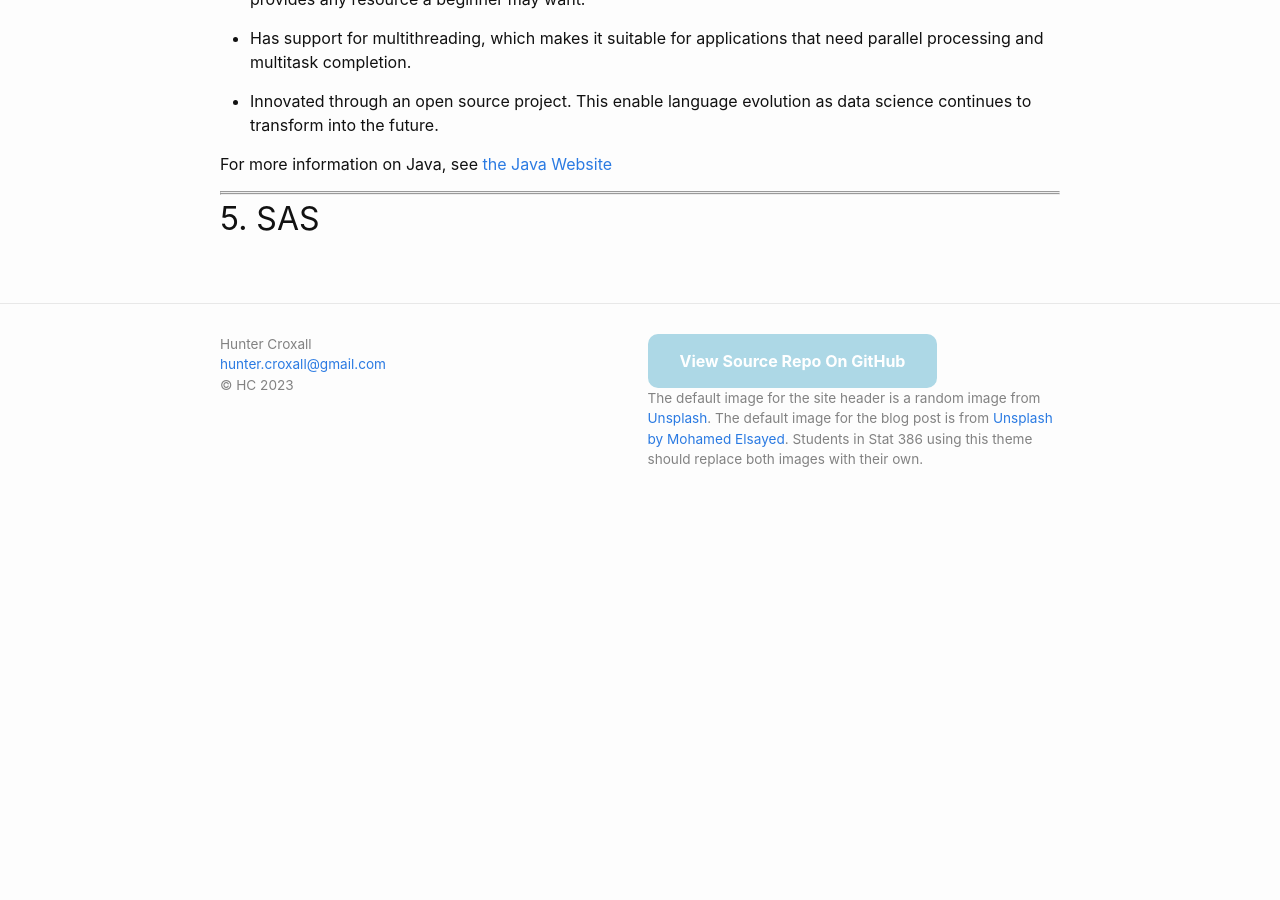
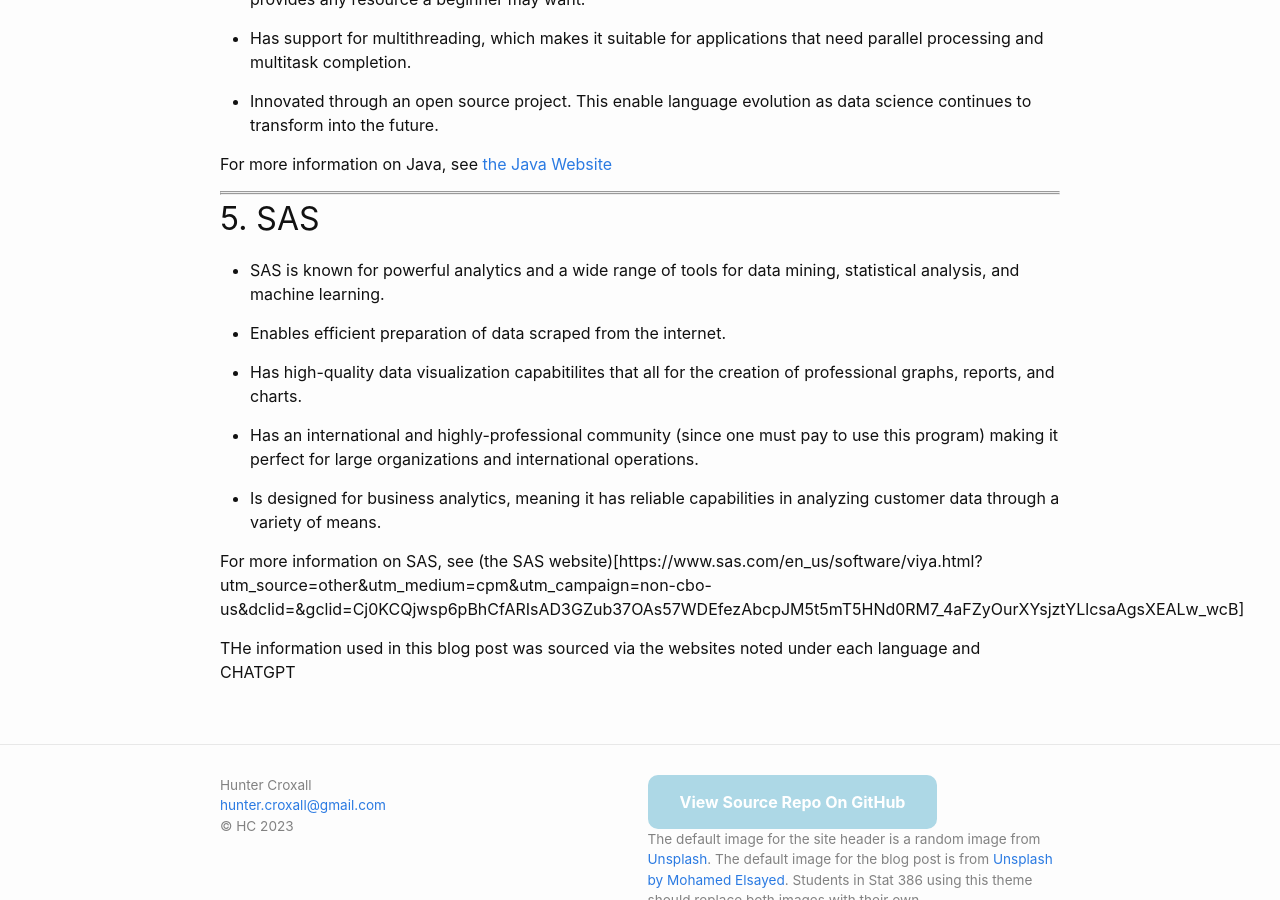
Before and after one commit to huntercroxall/huntercroxall.github.io, a Jekyll site: the page built from _posts/2023-10-12-first-post.md, in a window 1280 px wide and 900 px high, scrolled down 1957 px. Built offline with Jekyll 4.4.1, drawn with Linux system fonts in a browser that asks for light colours; comment, search, counter and statistics services are not loaded; before the commit the page ends 2487 px from its top, so only the background shows below that; some of the changed text lies outside the part shown.

Commit message:
Added SAS and disclaimer 2023-10-12-first-post.md

```diff
--- a/_posts/2023-10-12-first-post.md
+++ b/_posts/2023-10-12-first-post.md
@@ -60,6 +60,7 @@ For more information on R see [The R Website](https://www.r-project.org/about.ht
   ---
   ---
   ## 4. Java
+
   * Java was designed for reliability, meaning it uses features like automatic memory management to prevent many of the most common programming errors
 
   * Platform independence enables Java to be written once and run from anywhere. This reduces the need for platform-specific development
@@ -76,3 +77,19 @@ For more information on Java, see [the Java Website](https://www.java.com/en/dow
 ---
 ---
 ## 5. SAS
+
+* SAS is known for powerful analytics and a wide range of tools for data mining, statistical analysis, and machine learning.
+
+* Enables efficient preparation of data scraped from the internet.
+
+* Has high-quality data visualization capabitilites that all for the creation of professional graphs, reports, and charts.
+
+* Has an international and highly-professional community (since one must pay to use this program) making it perfect for large organizations and international operations.
+
+* Is designed for business analytics, meaning it has reliable capabilities in analyzing customer data through a variety of means.
+
+For more information on SAS, see (the SAS website)[https://www.sas.com/en_us/software/viya.html?utm_source=other&utm_medium=cpm&utm_campaign=non-cbo-us&dclid=&gclid=Cj0KCQjwsp6pBhCfARIsAD3GZub37OAs57WDEfezAbcpJM5t5mT5HNd0RM7_4aFZyOurXYsjztYLlcsaAgsXEALw_wcB]
+
+
+
+THe information used in this blog post was sourced via the websites noted under each language and CHATGPT
```
